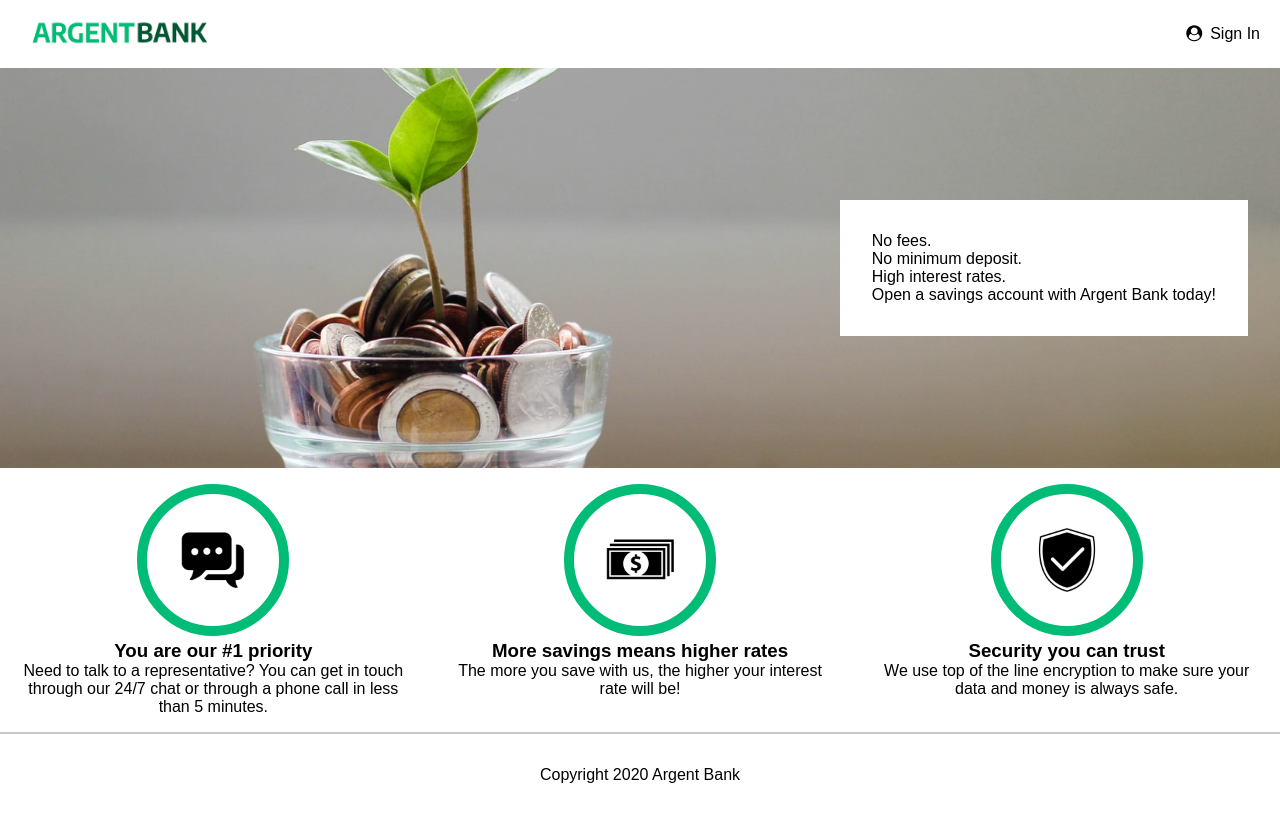
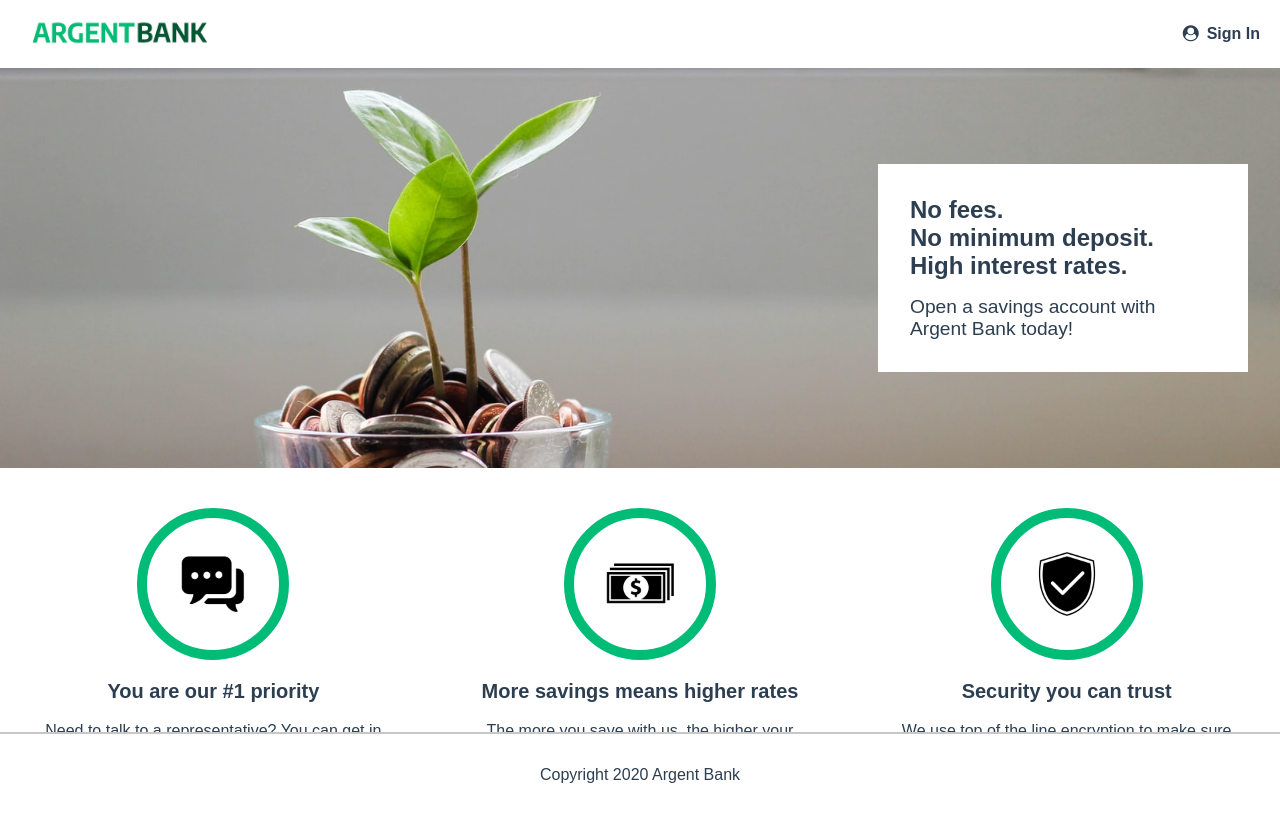
Before and after one commit to Flow2510/ArgentBank, a React (Vite) app: page / in a window 1280 px wide. Built offline with nearby package versions, Linux system fonts and the light colour scheme.

Commit message:
avancement css page home et login

```diff
--- a/src/App.css
+++ b/src/App.css
@@ -4,7 +4,8 @@
 }
 
 html{
-    font-family: sans-serif;
+    font-family: Arial, Helvetica, sans-serif;
+    color: #2c3e50;
 }
 
 .app{
--- a/src/components/card/card.scss
+++ b/src/components/card/card.scss
@@ -1,6 +1,14 @@
 .features__item{
-    padding: 1rem;
+    padding: 2.5rem;
     flex: 1;
+    display: flex;
+    flex-direction: column;
+    gap: 1.2rem;
+    align-items: center;
+
+    &-title{
+        font-size: 1.25rem;
+    }
 
     &-icon{
         width: 152px;
--- a/src/components/header/header.scss
+++ b/src/components/header/header.scss
@@ -13,6 +13,7 @@
         &-link{
             color: inherit;
             text-decoration: none;
+            font-weight: bold;
 
             i{
                 padding: 0 0.5rem;
--- a/src/pages/home.scss
+++ b/src/pages/home.scss
@@ -4,11 +4,11 @@
     justify-content: center;
     position: relative;
     height: 300px;
-    align-items: center;
 
     @media screen and (min-width:900px) {
         justify-content: end;
         height: 400px;
+        align-items: center;
     }
 
     &__background{
@@ -17,6 +17,11 @@
         z-index: -10;
         height: 100%;
         object-fit: cover;
+        object-position: 0 -3rem;
+
+        @media screen and (min-width:900px){
+            object-position: 0% 33%;
+        }
     }
 
     &__content{
@@ -24,6 +29,28 @@
         height: fit-content;
         padding: 2rem;
         margin: 2rem;
+        max-width: 250px;
+
+        @media screen and (min-width:900px){
+            max-width: 370px;
+        }
+    }
+
+    &__subtitle{
+        font-weight: bold;
+
+        @media screen and (min-width:900px){
+            font-size: 1.5rem;
+        }
+    }
+
+    &__text{
+        font-size: 0.9rem;
+        margin-top: 1rem;
+
+        @media screen and (min-width:900px){
+            font-size: 1.2rem;
+        }
     }
 }
 
--- a/src/pages/login.jsx
+++ b/src/pages/login.jsx
@@ -9,14 +9,14 @@ export default function LogIn() {
             <form className='login__form'>
                 <div className="login__input-wrapper">
                     <label htmlFor="username">Username</label>
-                    <input type="text" id="username" />
+                    <input className='login__input' type="text" id="username" />
                 </div>
                 <div className="login__input-wrapper">
                     <label htmlFor="password">Password</label>
-                    <input type="password" id="password" />
+                    <input className='login__input' type="password" id="password" />
                 </div>
                 <div className="login__checkbox-wrapper">
-                    <input type="checkbox" id="remember-me" />
+                    <input className='login__checkbox' type="checkbox" id="remember-me" />
                     <label htmlFor="remember-me">Remember me</label>
                 </div>
                 <button type="submit" className="login__button">Sign In</button>
--- a/src/pages/login.scss
+++ b/src/pages/login.scss
@@ -5,6 +5,7 @@
     justify-content: center;
     padding: 3rem;
     flex: 1;
+    color: #2c3e50;
 }
 
 .login{
@@ -17,9 +18,28 @@
     gap: 1rem;
     text-align: center;
 
+    &__title{
+        padding: 0.5rem 0;
+    }
+
     &__input-wrapper{
         display: flex;
         flex-direction: column;
+
+        label{
+            font-weight: bold;
+        }
+    }
+
+    &__input{
+        font-size: 1.1rem;
+        padding: 0.25rem;
+    }
+
+    &__checkbox-wrapper{
+        display: flex;
+        align-items: center;
+        gap: 0.5rem;
     }
 
     &__form{
```
